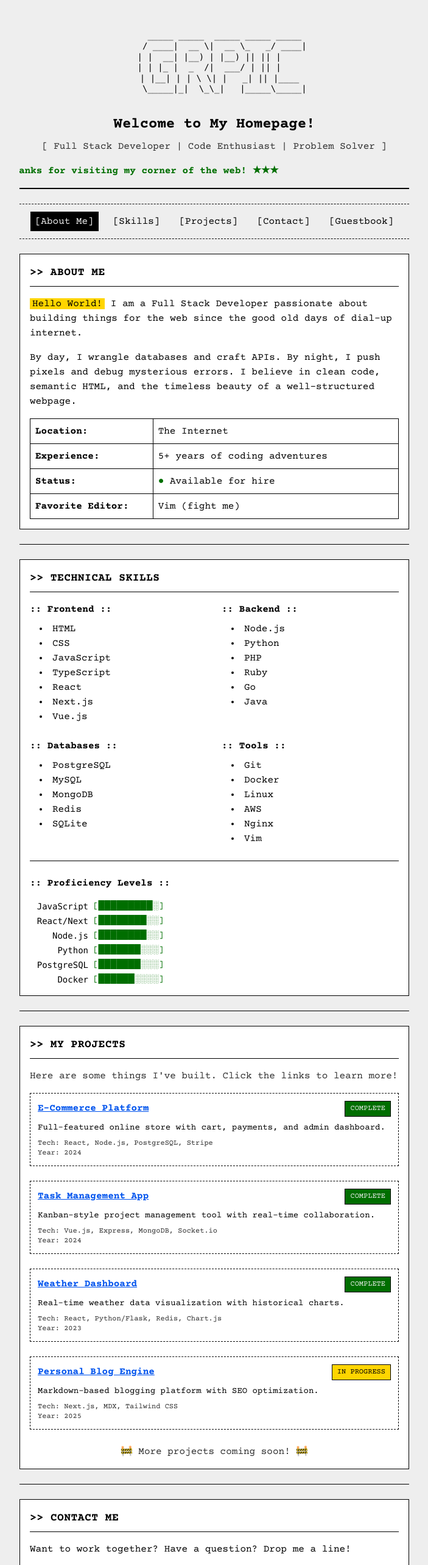
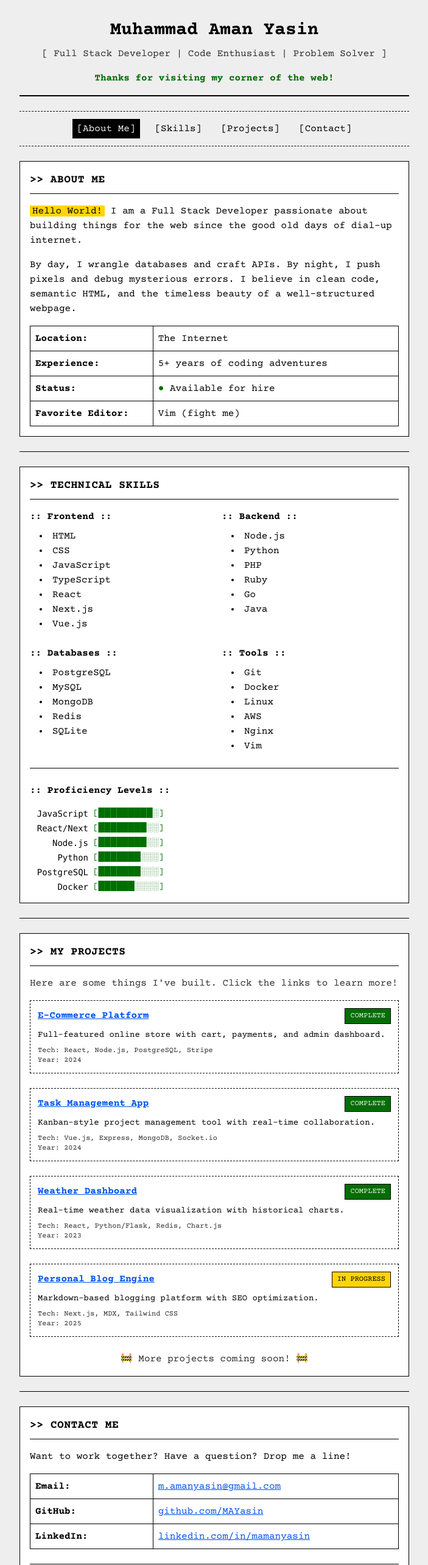
Before and after one commit to MAYasin/mayasin.github.io, a Next.js app: page / in a window 1280 px wide. Shown: the top 2566 px of the page at 61% size, without its empty margins (288-991 px from the left). Built offline with nearby package versions, Linux system fonts and the light colour scheme.

Commit message:
heade and footer fixes

```diff
--- a/app/components/contact-section.tsx
+++ b/app/components/contact-section.tsx
@@ -14,30 +14,22 @@ const ContactSection = () => {
           <tr>
             <td className="font-bold w-1/3">Email:</td>
             <td>
-              <a href="mailto:hello@developer.com">hello@developer.com</a>
+              <a href="mailto:m.amanyasin@gmail.com">m.amanyasin@gmail.com</a>
             </td>
           </tr>
           <tr>
             <td className="font-bold">GitHub:</td>
             <td>
-              <a href="https://github.com" target="_blank" rel="noopener noreferrer">
-                github.com/developer
+              <a href="https://github.com/MAYasin" target="_blank" rel="noopener noreferrer">
+                github.com/MAYasin
               </a>
             </td>
           </tr>
           <tr>
             <td className="font-bold">LinkedIn:</td>
             <td>
-              <a href="https://linkedin.com" target="_blank" rel="noopener noreferrer">
-                linkedin.com/in/developer
-              </a>
-            </td>
-          </tr>
-          <tr>
-            <td className="font-bold">Twitter:</td>
-            <td>
-              <a href="https://twitter.com" target="_blank" rel="noopener noreferrer">
-                @developer
+              <a href="https://linkedin.com/in/mamanyasin" target="_blank" rel="noopener noreferrer">
+                linkedin.com/in/mamanyasin
               </a>
             </td>
           </tr>
--- /dev/null
+++ b/app/components/footer.tsx
@@ -0,0 +1,38 @@
+export default function Footer() {
+  return (
+    <footer className="border-t-2 border-foreground pt-6 mt-8 text-center text-sm space-y-4">
+      <div className="flex justify-center items-center gap-4 flex-wrap">
+        <div className="border border-foreground px-3 py-1 bg-secondary">
+          <span className="text-xs">STATUS:</span>
+          <span className="font-bold ml-2 text-terminal-green">
+            ONLINE
+          </span>
+        </div>
+        <div className="border border-foreground px-3 py-1 bg-secondary">
+          <span className="text-xs">VERSION:</span>
+          <span className="font-bold ml-2">
+            2026.1.0
+          </span>
+        </div>
+      </div>
+
+      <div>
+        <p className="text-muted-foreground">
+          Built for performance and clarity.
+        </p>
+        <p className="text-muted-foreground">
+          All rights reserved / No cookies utilized.
+        </p>
+      </div>
+
+      <div className="text-xs">
+        <p>
+          © {new Date().getFullYear()} | MUHAMMAD AMAN YASIN
+        </p>
+        <p className="mt-1 text-[10px] opacity-50">
+          12.4634° N, 53.8237° E
+        </p>
+      </div>
+    </footer>
+  );
+};
--- /dev/null
+++ b/app/components/header.tsx
@@ -0,0 +1,15 @@
+export default function Header() {
+  return (
+    <header className="text-center border-b-2 border-foreground pb-4 mb-6">
+      <h1 className="text-3xl font-bold">Muhammad Aman Yasin</h1>
+      <p className="text-muted-foreground mt-2">
+        [ Full Stack Developer | Code Enthusiast | Problem Solver ]
+      </p>
+      <div className="mt-4 overflow-hidden">
+        <span className="inline-block text-terminal-green font-bold">
+          Thanks for visiting my corner of the web!
+        </span>
+      </div>
+    </header>
+  );
+};
--- a/app/components/retro-nav.tsx
+++ b/app/components/nav.tsx
@@ -1,17 +1,16 @@
-"use client"; // Required for interactivity in Next.js App Router
+"use client";
 
-interface RetroNavProps {
+interface NavProps {
   activeSection: string;
   onNavigate: (section: string) => void;
 }
 
-const RetroNav = ({ activeSection, onNavigate }: RetroNavProps) => {
+const Nav = ({ activeSection, onNavigate }: NavProps) => {
   const navItems = [
     { id: 'about', label: '[About Me]' },
     { id: 'skills', label: '[Skills]' },
     { id: 'projects', label: '[Projects]' },
-    { id: 'contact', label: '[Contact]' },
-    { id: 'guestbook', label: '[Guestbook]' },
+    { id: 'contact', label: '[Contact]' }
   ];
 
   return (
@@ -20,9 +19,9 @@ const RetroNav = ({ activeSection, onNavigate }: RetroNavProps) => {
         {navItems.map((item) => (
           <button
             key={item.id}
-            type="button" // Good practice for buttons that don't submit forms
+            type="button"
             onClick={() => onNavigate(item.id)}
-            className={`hover:bg-foreground hover:text-background px-2 py-1 transition-none ${
+            className={`hover:bg-foreground hover:text-background px-2 py-1 transition-none cursor-pointer ${
               activeSection === item.id ? 'bg-foreground text-background' : ''
             }`}
           >
@@ -34,4 +33,4 @@ const RetroNav = ({ activeSection, onNavigate }: RetroNavProps) => {
   );
 };
 
-export default RetroNav;
+export default Nav;
--- a/app/components/project-section.tsx
+++ b/app/components/project-section.tsx
@@ -1,4 +1,4 @@
-const ProjectsSection = () => {
+export default function ProjectsSection() {
   const projects = [
     {
       name: 'E-Commerce Platform',
@@ -69,12 +69,10 @@ const ProjectsSection = () => {
       </div>
 
       <p className="mt-6 text-center text-muted-foreground">
-        <span className="under-construction">🚧</span>
+        <span>🚧</span>
         {' '}More projects coming soon!{' '}
-        <span className="under-construction">🚧</span>
+        <span>🚧</span>
       </p>
     </section>
   );
 };
-
-export default ProjectsSection;
--- a/app/components/retro-header.tsx
+++ /dev/null
@@ -1,29 +0,0 @@
-const RetroHeader = () => {
-  return (
-    <header className="text-center border-b-2 border-foreground pb-4 mb-6">
-      {/* We use a template literal for ASCII art to preserve formatting */}
-      <pre className="text-xs sm:text-sm leading-tight mb-4">
-{`
-     _____ _____  _____ _____ _____
-    / ____|  __ \\|  __ \\_   _/ ____|
-   | |  __| |__) | |__) || || |
-   | | |_ |  _  /|  ___/ | || |
-   | |__| | | \\ \\| |   _| || |____
-    \\_____|_|  \\_\\_|   |_____\\_____|
-
-`}
-      </pre>
-      <h1 className="text-2xl font-bold">Welcome to My Homepage!</h1>
-      <p className="text-muted-foreground mt-2">
-        [ Full Stack Developer | Code Enthusiast | Problem Solver ]
-      </p>
-      <div className="mt-4 overflow-hidden">
-        <span className="marquee inline-block text-terminal-green font-bold">
-          ★★★ Thanks for visiting my corner of the web! ★★★
-        </span>
-      </div>
-    </header>
-  );
-};
-
-export default RetroHeader;
--- a/app/globals.css
+++ b/app/globals.css
@@ -35,15 +35,9 @@
 
   /* Animations */
   --animate-blink: blink 1s steps(2, start) infinite;
-  --animate-marquee: marquee 10s linear infinite;
-  --animate-wiggle: wiggle 0.5s ease-in-out infinite;
 
   @keyframes blink {
     to { visibility: hidden; }
-  }
-  @keyframes marquee {
-    0% { transform: translateX(100%); }
-    100% { transform: translateX(-100%); }
   }
   @keyframes wiggle {
     0%, 100% { transform: rotate(-3deg); }
@@ -105,8 +99,6 @@
 
   /* Utility classes for the custom animations */
   .blink { @apply animate-blink; }
-  .marquee { @apply animate-marquee; }
-  .under-construction { @apply animate-wiggle inline-block; }
 }
 
 /* 4. Dark Mode overrides */
--- a/app/layout.tsx
+++ b/app/layout.tsx
@@ -5,8 +5,7 @@ import "./globals.css";
 const courierPrime = Courier_Prime({ weight: ["400", "700"], subsets: ["latin"] });
 
 export const metadata: Metadata = {
-  title: "Create Next App",
-  description: "Generated by create next app",
+  title: "Muhammad Aman Yasin",
 };
 
 export default function RootLayout({
--- a/app/page.tsx
+++ b/app/page.tsx
@@ -1,20 +1,13 @@
 "use client";
 
 import { useState, useRef } from 'react';
-import RetroHeader from './components/retro-header';
-import RetroNav from './components/retro-nav';
+import RetroHeader from './components/header';
+import Nav from './components/nav';
 import AboutSection from './components/about-section';
-import RetroFooter from './components/retro-footer';
+import Footer from './components/footer';
 import SkillsSection from './components/skills-section';
 import ProjectsSection from './components/project-section';
 import ContactSection from './components/contact-section';
-import GuestbookSection from './components/guestbook-section';
-// import AboutSection from '@/components/AboutSection';
-// import SkillsSection from '@/components/SkillsSection';
-// import ProjectsSection from '@/components/ProjectsSection';
-// import ContactSection from '@/components/ContactSection';
-// import GuestbookSection from '@/components/GuestbookSection';
-// import RetroFooter from '@/components/RetroFooter';
 
 export default function Home() {
   const [activeSection, setActiveSection] = useState('about');
@@ -41,7 +34,7 @@ export default function Home() {
     <div className="min-h-screen bg-background">
       <div className="retro-container">
         <RetroHeader />
-        <RetroNav activeSection={activeSection} onNavigate={handleNavigate} />
+        <Nav activeSection={activeSection} onNavigate={handleNavigate} />
 
         <main>
           <div ref={aboutRef}><AboutSection /></div>
@@ -51,11 +44,9 @@ export default function Home() {
           <div ref={projectsRef}><ProjectsSection /></div>
           <hr />
           <div ref={contactRef}><ContactSection /></div>
-          <hr />
-          <div ref={guestbookRef}><GuestbookSection /></div>
         </main>
 
-        <RetroFooter />
+        <Footer />
       </div>
     </div>
   );
```
Also changed, not shown: app/components/guestbook-section.tsx (deleted, +0 -70 lines), app/components/retro-footer.tsx (deleted, +0 -77 lines).
